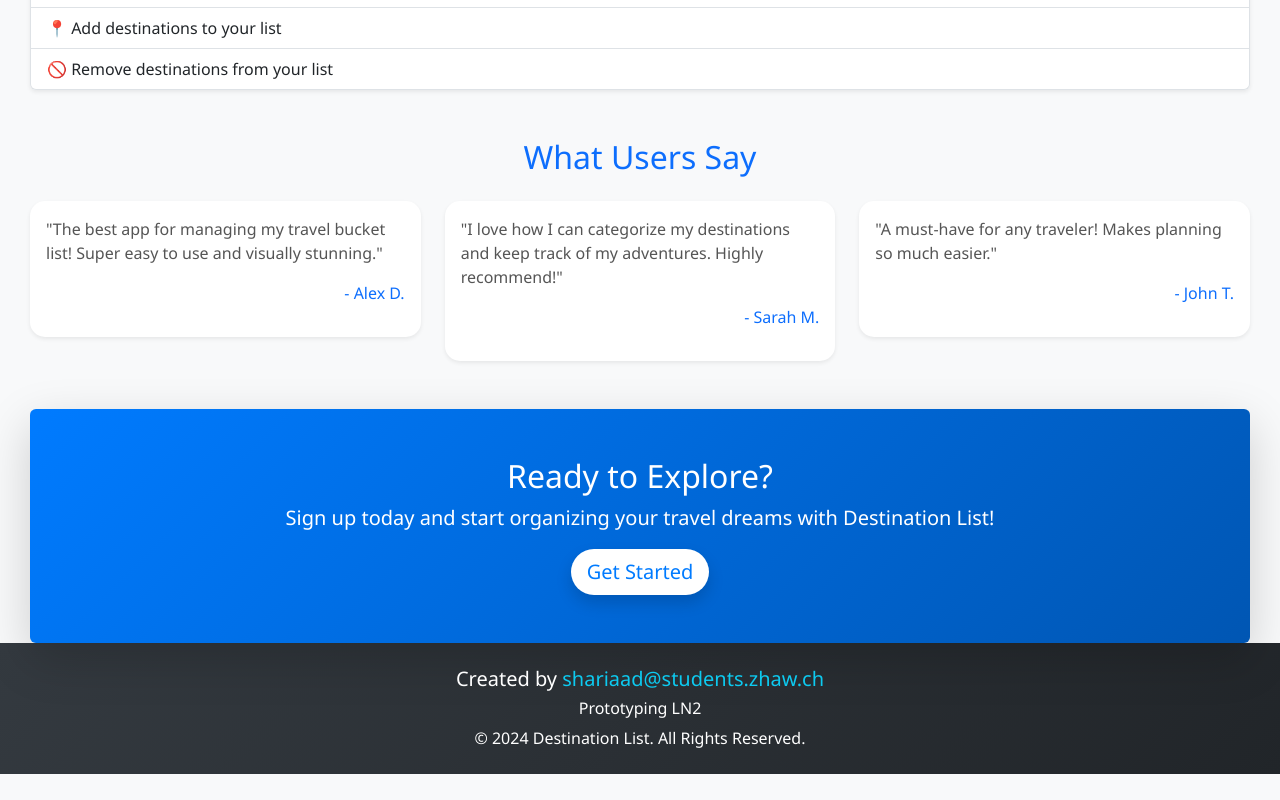
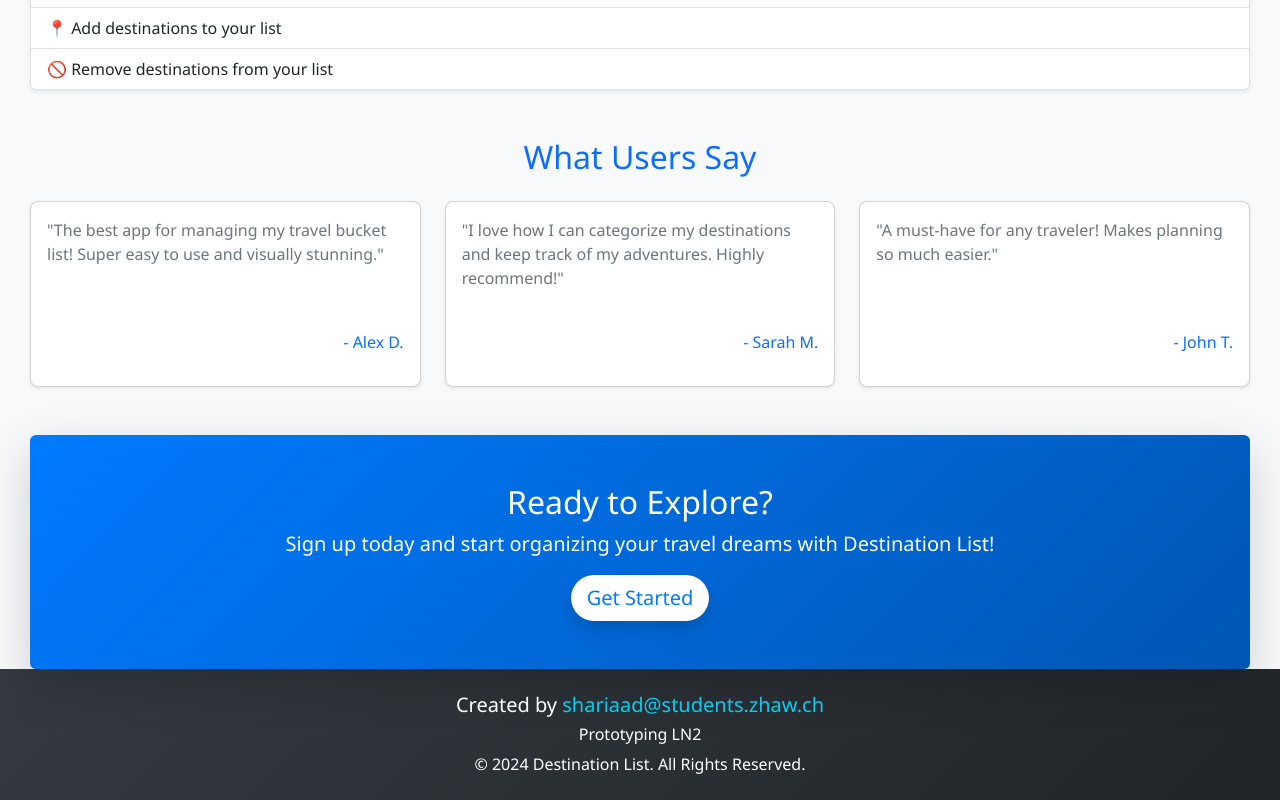
Before and after one commit to str33ts4Int/Destination-List, a SvelteKit app: page / in a window 1280 px wide. Shown: the part 1367-2167 px from the top of the page. Before the commit the page ends 2141 px from the top, so only its background shows below. Built offline with nearby package versions, Linux system fonts and the light colour scheme.

Commit message:
Added Map

```diff
--- a/package.json
+++ b/package.json
@@ -16,6 +16,9 @@
 		"vite": "^6.0.0"
 	},
 	"dependencies": {
-		"mongodb": "^6.12.0"
+		"axios": "^1.7.9",
+		"leaflet": "^1.9.4",
+		"mongodb": "^6.12.0",
+		"svelte-leafletjs": "^2.0.0"
 	}
 }
--- /dev/null
+++ b/src/lib/components/UserReviewsCard.svelte
@@ -0,0 +1,46 @@
+<script>
+    let { review } = $props();
+</script>
+
+<div class="card shadow-sm mb-4 user-review-card">
+    <div class="card-body">
+        <p class="card-text">"{review.review}"</p>
+        <p class="text-end text-primary">- {review.name}</p>
+    </div>
+</div>
+
+<style>
+    .user-review-card {
+        border-radius: 8px; /* Rounded corners for card */
+        overflow: hidden; /* Prevent overflow for rounded corners */
+        transition:
+            transform 0.2s ease,
+            box-shadow 0.2s ease; /* Smooth hover effect */
+        height: 100%; /* Ensure all cards are the same height */
+        display: flex;
+        flex-direction: column;
+    }
+
+    .user-review-card:hover {
+        transform: translateY(-5px); /* Slight lift on hover */
+        box-shadow: 0 8px 16px rgba(0, 0, 0, 0.2); /* Stronger shadow on hover */
+    }
+
+    .user-review-card .card-body {
+        flex: 1;
+        display: flex;
+        flex-direction: column;
+        justify-content: space-between; /* Ensure content is spaced evenly */
+    }
+
+    .user-review-card .card-text {
+        color: #6c757d; /* Bootstrap muted color for text */
+        margin-bottom: 1rem; /* Add spacing between description and buttons */
+        display: -webkit-box; /* Create a flexible box for text */
+        -webkit-line-clamp: 3; /* Limit text to 3 lines */
+        line-clamp: 3; /* Standard property for compatibility */
+        -webkit-box-orient: vertical; /* Define the orientation of the box */
+        overflow: hidden; /* Hide overflowing text */
+        text-overflow: ellipsis; /* Add "..." for overflowing text */
+    }
+</style>
--- a/src/routes/+layout.svelte
+++ b/src/routes/+layout.svelte
@@ -34,6 +34,9 @@
         <li class="nav-item">
           <a class="nav-link" href="/contact">Contact</a>
         </li>
+        <li class="nav-item">
+          <a class="nav-link" href="/map">Map</a>
+        </li>
       </ul>
     </div>
   </div>
--- a/src/routes/+page.svelte
+++ b/src/routes/+page.svelte
@@ -1,5 +1,24 @@
 <script>
     import './styles.css';
+    import UserReviewsCard from '$lib/components/UserReviewsCard.svelte';
+
+    let reviews = $state([
+        {
+            id: 1,
+            review: "The best app for managing my travel bucket list! Super easy to use and visually stunning.",
+            name: "Alex D."
+        },
+        {
+            id: 2,
+            review: "I love how I can categorize my destinations and keep track of my adventures. Highly recommend!",
+            name: "Sarah M."
+        },
+        {
+            id: 3,
+            review: "A must-have for any traveler! Makes planning so much easier.",
+            name: "John T."
+        }
+    ]);
 </script>
 
 <div class="container">
@@ -87,30 +106,11 @@
     <section class="my-5">
         <h2 class="text-primary text-center">What Users Say</h2>
         <div class="row mt-4">
-            <div class="col-md-4">
-                <div class="card shadow-sm">
-                    <div class="card-body">
-                        <p class="card-text">"The best app for managing my travel bucket list! Super easy to use and visually stunning."</p>
-                        <p class="text-end text-primary">- Alex D.</p>
-                    </div>
+            {#each reviews as review}
+                <div class="col-md-4">
+                    <UserReviewsCard {review}></UserReviewsCard>
                 </div>
-            </div>
-            <div class="col-md-4">
-                <div class="card shadow-sm">
-                    <div class="card-body">
-                        <p class="card-text">"I love how I can categorize my destinations and keep track of my adventures. Highly recommend!"</p>
-                        <p class="text-end text-primary">- Sarah M.</p>
-                    </div>
-                </div>
-            </div>
-            <div class="col-md-4">
-                <div class="card shadow-sm">
-                    <div class="card-body">
-                        <p class="card-text">"A must-have for any traveler! Makes planning so much easier."</p>
-                        <p class="text-end text-primary">- John T.</p>
-                    </div>
-                </div>
-            </div>
+            {/each}
         </div>
     </section>
 
--- a/src/routes/destinations/[destination_id]/+page.server.js
+++ b/src/routes/destinations/[destination_id]/+page.server.js
@@ -1,5 +1,6 @@
 import db from "$lib/db.js";
 import { redirect, error } from "@sveltejs/kit";
+
 
 export async function load({ params }) {
     console.log("Received destination_id:", params.destination_id);
--- a/src/routes/destinations/[destination_id]/+page.svelte
+++ b/src/routes/destinations/[destination_id]/+page.svelte
@@ -1,5 +1,6 @@
 <script>
     import { writable } from "svelte/store";
+
 
     let { data, form } = $props();
     console.log(data);
@@ -60,6 +61,7 @@
         </div>
     </div>
 </div>
+
 
 <h1 class="mt-4">Update Destination</h1>
 
--- a/src/routes/styles.css
+++ b/src/routes/styles.css
@@ -10,17 +10,6 @@ body {
 /* About Section */
 section {
     margin-top: 2rem;
-}
-
-/* Testimonials */
-.card {
-    border: none;
-    border-radius: 15px;
-}
-
-.card-body {
-    font-size: 1rem;
-    color: #555;
 }
 
 /* Call to Action */
```
Also changed, not shown: src/lib/components/MapDestinationCard.svelte (added, +45 -0 lines), src/routes/map/+page.server.js (added, +7 -0 lines), src/routes/map/+page.svelte (added, +97 -0 lines), 1 other file (tests, documents, lock files or other folders).
